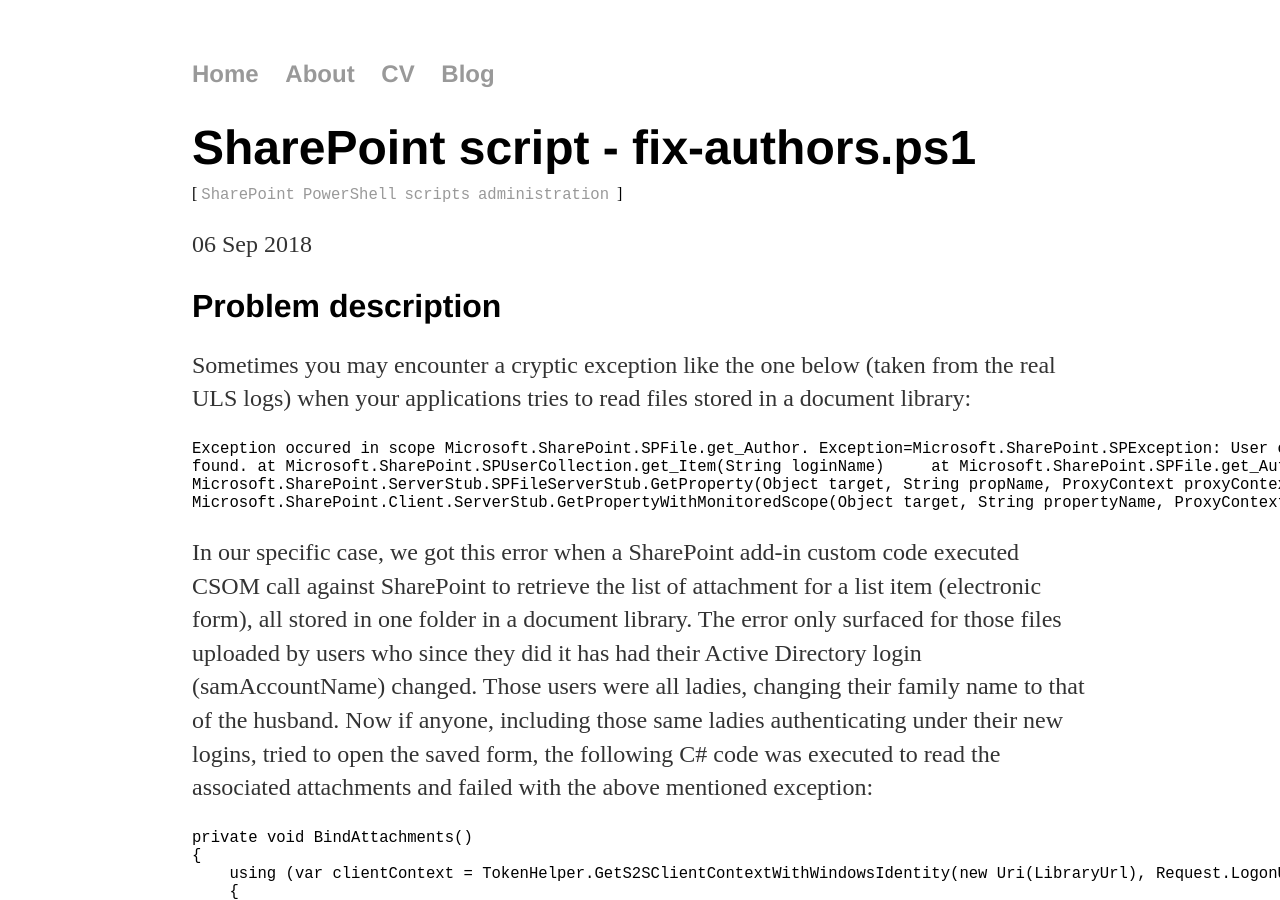
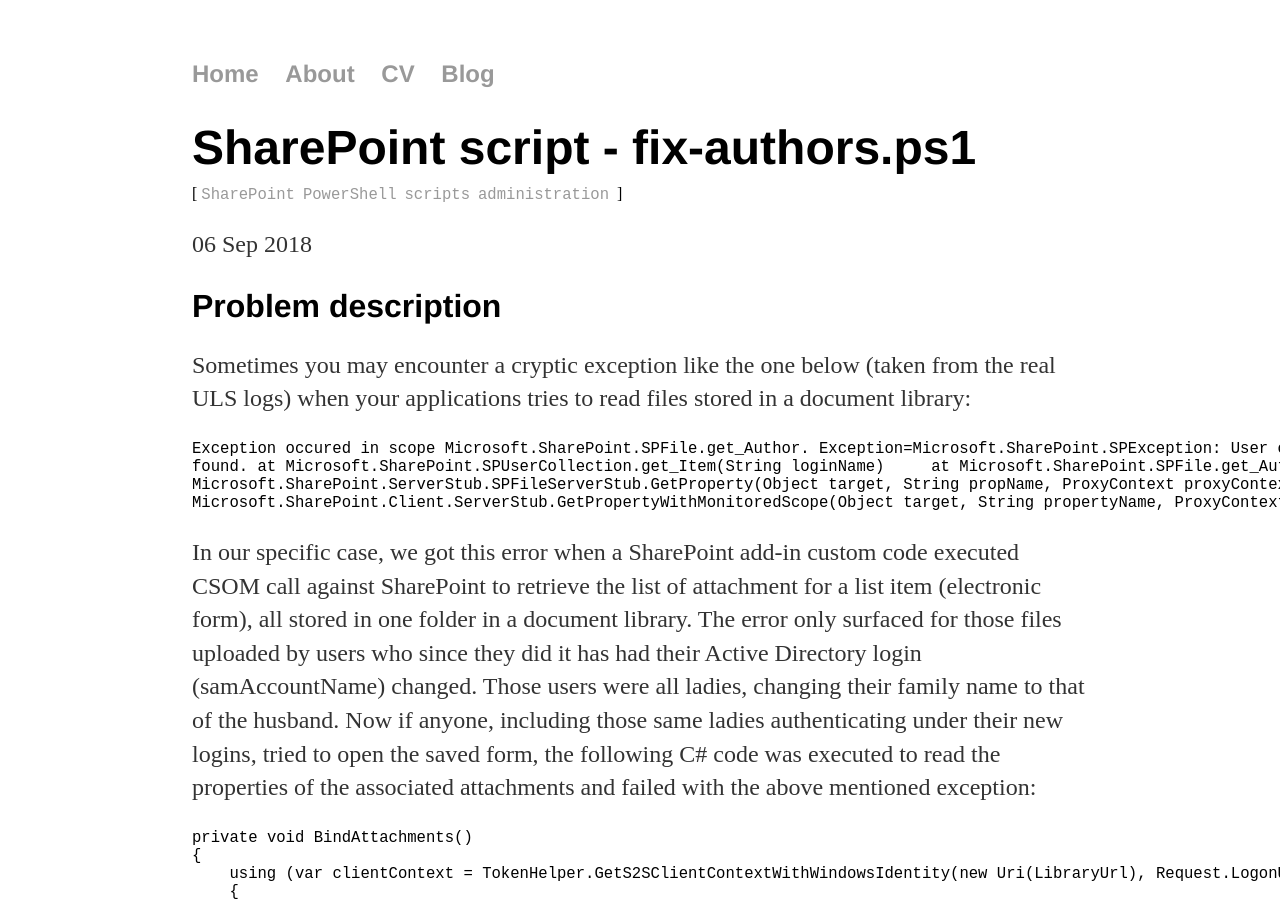
Before and after one commit to imatviyenko/imatviyenko.github.io, a Jekyll site: the page built from _posts/2018-09-06-SharePoint_fix-author.md, in a window 1280 px wide and 900 px high. Built offline with Jekyll 4.4.1, drawn with Linux system fonts in a browser that asks for light colours.

Commit message:
Minor text change

````diff
--- a/_posts/2018-09-06-SharePoint_fix-author.md
+++ b/_posts/2018-09-06-SharePoint_fix-author.md
@@ -14,7 +14,7 @@
 Microsoft.SharePoint.ServerStub.SPFileServerStub.GetProperty(Object target, String propName, ProxyContext proxyContext) at
 Microsoft.SharePoint.Client.ServerStub.GetPropertyWithMonitoredScope(Object target, String propertyName, ProxyContext proxyContext)
 ```
-In our specific case, we got this error when a SharePoint add-in custom code executed CSOM call against SharePoint to retrieve the list of attachment for a list item (electronic form), all stored in one folder in a document library. The error only surfaced for those files uploaded by users who since they did it has had their Active Directory login (samAccountName) changed. Those users were all ladies, changing their family name to that of the husband. Now if anyone, including those same ladies authenticating under their new logins, tried to open the saved form, the following C# code was executed to read the associated attachments and failed with the above mentioned exception:
+In our specific case, we got this error when a SharePoint add-in custom code executed CSOM call against SharePoint to retrieve the list of attachment for a list item (electronic form), all stored in one folder in a document library. The error only surfaced for those files uploaded by users who since they did it has had their Active Directory login (samAccountName) changed. Those users were all ladies, changing their family name to that of the husband. Now if anyone, including those same ladies authenticating under their new logins, tried to open the saved form, the following C# code was executed to read the properties of the associated attachments and failed with the above mentioned exception:
 ```csharp
 private void BindAttachments()
 {
````
